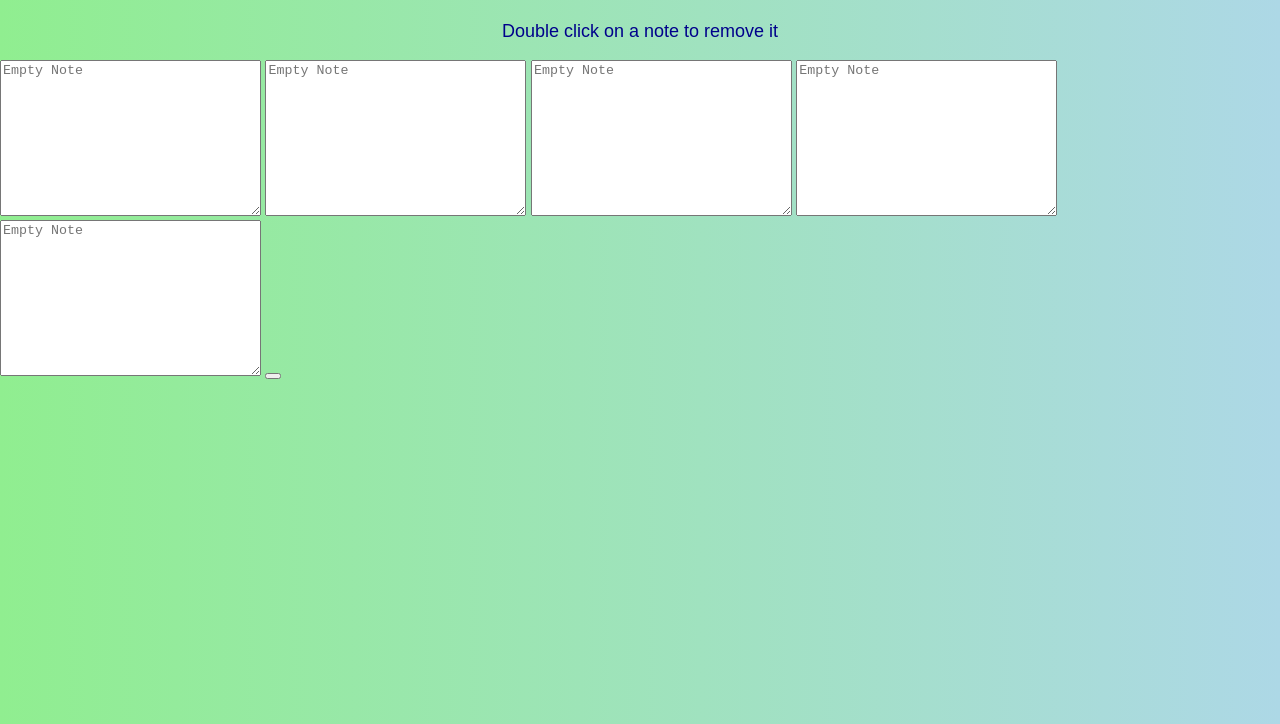
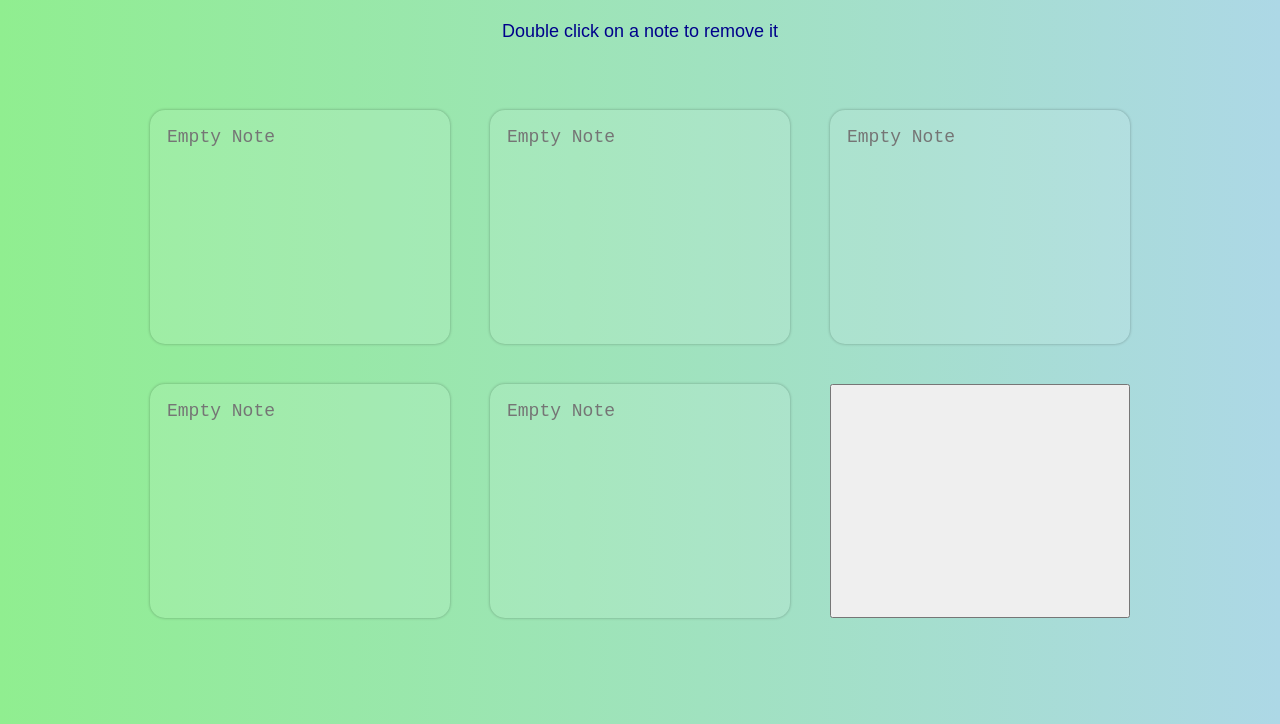
Before and after one commit to olivia-murimi/note-app, a plain HTML site: page index.html in a window 1280 px wide. Shown: the part 76-800 px from the top of the page. Drawn offline with Linux system fonts and the light colour scheme.

Commit message:
adding app

```diff
--- a/style.css
+++ b/style.css
@@ -15,3 +15,22 @@ body{
     color: darkblue;
     font-size: 18px;
 }
+.app{
+    display: grid;
+    grid-template-columns: repeat(auto-fill,300px);
+    gap: 40px;
+    justify-content: center;
+    padding: 50px;
+}
+.note{
+    padding: 17px;
+    border-radius: 15px;
+    resize: none;
+    box-shadow: 0 0 3px rgba(0,0,0,.3);
+    font-size: 18px;
+    height: 200px;
+    color: darkblue;
+    border:none ;
+    outline: none;
+    background-color: rgba(255,255,255,.1);
+}
```
